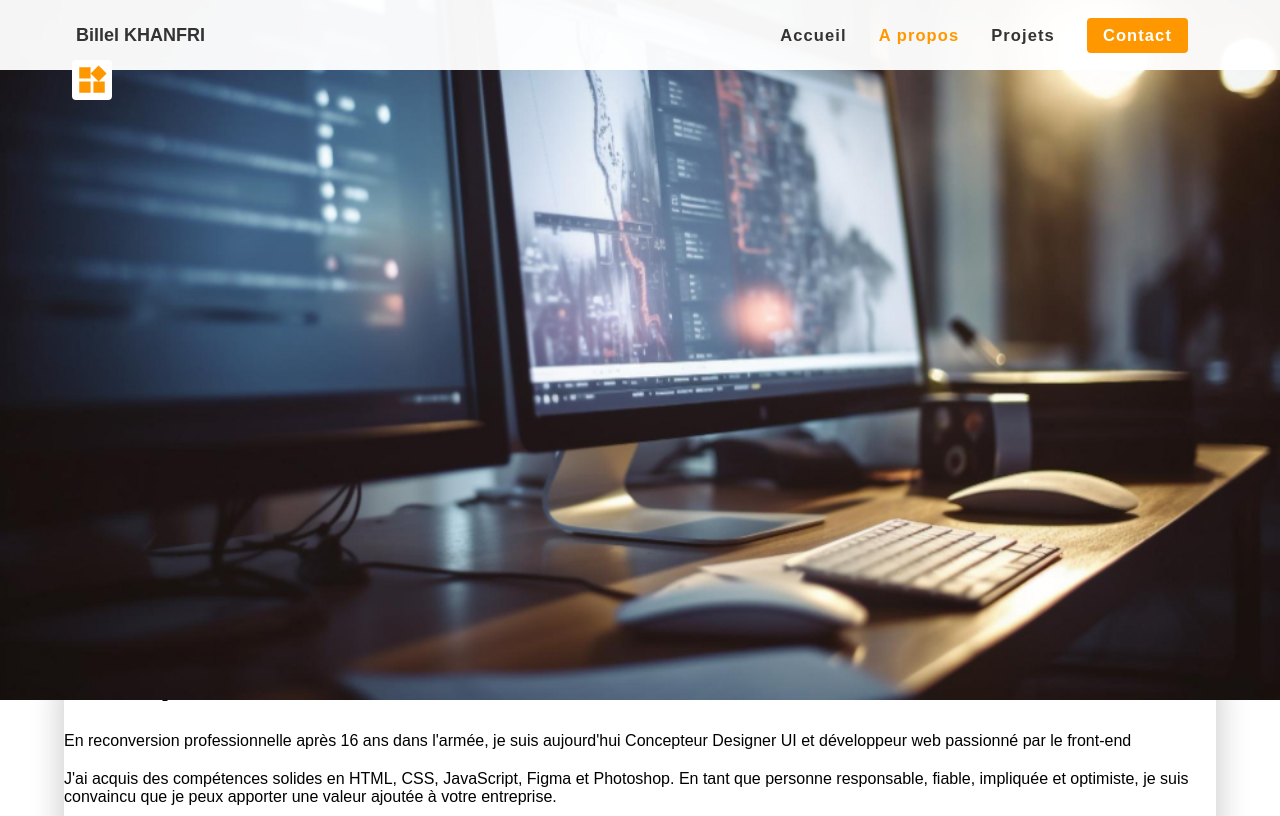
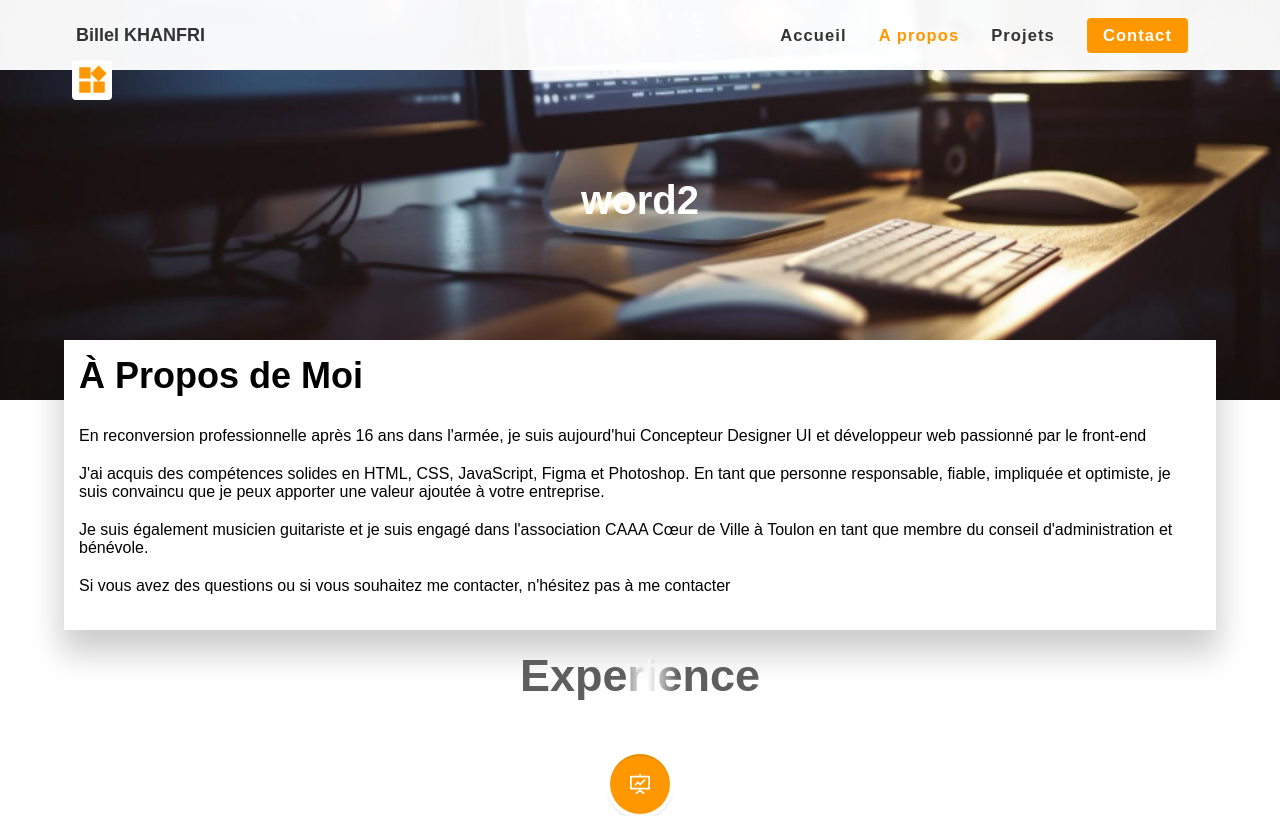
Before and after one commit to billelkhanfri/Portfolio, a React (Vite) app: page /about in a window 1280 px wide. Shown: the top 816 px of the page. Built offline with nearby package versions, Linux system fonts and the light colour scheme; a web font is replaced by a local one.

Commit message:
add banner in about page

```diff
--- a/src/about/components/About.jsx
+++ b/src/about/components/About.jsx
@@ -1,13 +1,14 @@
 import styled from "styled-components";
 
 const AboutContainer = styled.div`
-  width: 90%;
-  margin: auto;
-  height: 400px;
+width: 90%;
+margin: auto;
+max-width: 1440px;
+  box-shadow: 0px 20px 30px 3px rgba(0, 0, 0, 0.2);
+  margin-top: -60px;
+  margin-bottom: 0px;
+  padding: 15px 15px 15px 15px;
   background-color: white;
-  margin-top: -40px;
-  z-index: 1001;
-  box-shadow: 0px 20px 30px 3px rgba(0, 0, 0, 0.2);
 `;
 
 const AboutTitle = styled.h2`
--- a/src/about/components/AboutBanner.jsx
+++ b/src/about/components/AboutBanner.jsx
@@ -1,8 +1,11 @@
+import WordSlider from "./WordSlider";
 
 function AboutBanner() {
   return (
       <div className="about-banner-wrapper">
-        <div className="about-container"></div>
+        <div className="about-container">
+          <WordSlider></WordSlider>
+        </div>
       </div>
   );
 }
--- a/src/about/components/Education.jsx
+++ b/src/about/components/Education.jsx
@@ -10,7 +10,7 @@ import { IoSchoolSharp } from "react-icons/io5";
 import timelineData from "../education.json";
 
 const Education = () => {
-  let schoolStyle = { background: "var(--bs-blue" };
+  let schoolStyle = { background: "var(--primary-color" };
   return (
     <VerticalTimeline>
       {timelineData.map((event) => (
--- /dev/null
+++ b/src/about/components/WordSlider.jsx
@@ -0,0 +1,28 @@
+import { useState, useEffect } from "react";
+import "../styles/about.css";
+
+const words = ["word1", "word2", "word3", "word4"];
+
+function WordSlider() {
+  const [currentinex, setCurrentIndex] = useState(0);
+
+  useEffect(() => {
+    const timer = setInterval(() => {
+      const nextIndex = (currentinex + 1) % words.length;
+      setCurrentIndex(nextIndex);
+    }, 4000);
+    return () => clearInterval(timer);
+  }, [currentinex]);
+  return (
+    <>
+      {words.map((word, index) => (
+        <p  key={index} className={currentinex === index?"slider-word active" :"slider-word"}>{word}</p>
+      ))}
+    </>
+  );
+
+
+
+}
+
+export default WordSlider;
--- a/src/about/styles/about.css
+++ b/src/about/styles/about.css
@@ -1,29 +1,46 @@
 /*  start about banner */
 
 .about-banner-wrapper {
-  height: 700px;
+  height: 400px;
   background-image: url("../../images/22615.jpg");
   background-position: bottom;
   background-repeat: no-repeat;
   position: relative;
   background-size: cover;
   width: 100vw;
+  z-index: -2;
 }
 
 .about-container {
+  width: 100%;
+  height: 100%;
+  display: flex;
+  justify-content: center;
+  align-items: center;
+}
+.slider-word {
+  color: white;
+  font-size: 40px;
+  font-weight: 600;
+  animation: slideIn 1s ease-out;
+display: none;}
+.slider-word.active{
+display: block;}
 
+@keyframes slideIn {
+  from {
+    opacity: 0;
+     transform: translateZ(-400px);
+     transform: scale(1.4);
+  }
+  to {
+    opacity: 1;
+     transform: translateZ(0);
+
+  }
 }
 
-
-
-
-
-
-
-
 @media screen and (max-width: 767px) {
-
-
 }
 
 /* start Education Style*/
@@ -184,7 +201,7 @@
   border-radius: 8px;
 }
 .icon {
-  color: #fff;
+  color: white;
   font-size: 40px;
 }
 .vertical-timeline-element-description {
--- a/src/home/pages/HomePage.jsx
+++ b/src/home/pages/HomePage.jsx
@@ -11,7 +11,7 @@ import Footer from "../../common/components/Footer";
 import LandSlider from "../components/landing/LandSlider";
 import Square from "../../common/components/Square";
 import Ligne_two from "../../common/components/Ligne_two";
-import Ligne_left from "../../common/components/ligne_left";
+import Ligne_left from "../../common/components/Ligne_left";
 
 function HomePage() {
   useEffect(() => {
--- a/src/home/styles/Home.css
+++ b/src/home/styles/Home.css
@@ -518,7 +518,7 @@
   }
   .section-shapes .section-image {
     width: 100%;
-    height: 200px;
+    height: 280px;
     border-radius: 25px 0 25px 0;
   }
   .section-shapes .section-square-wrapper h2 {
```
